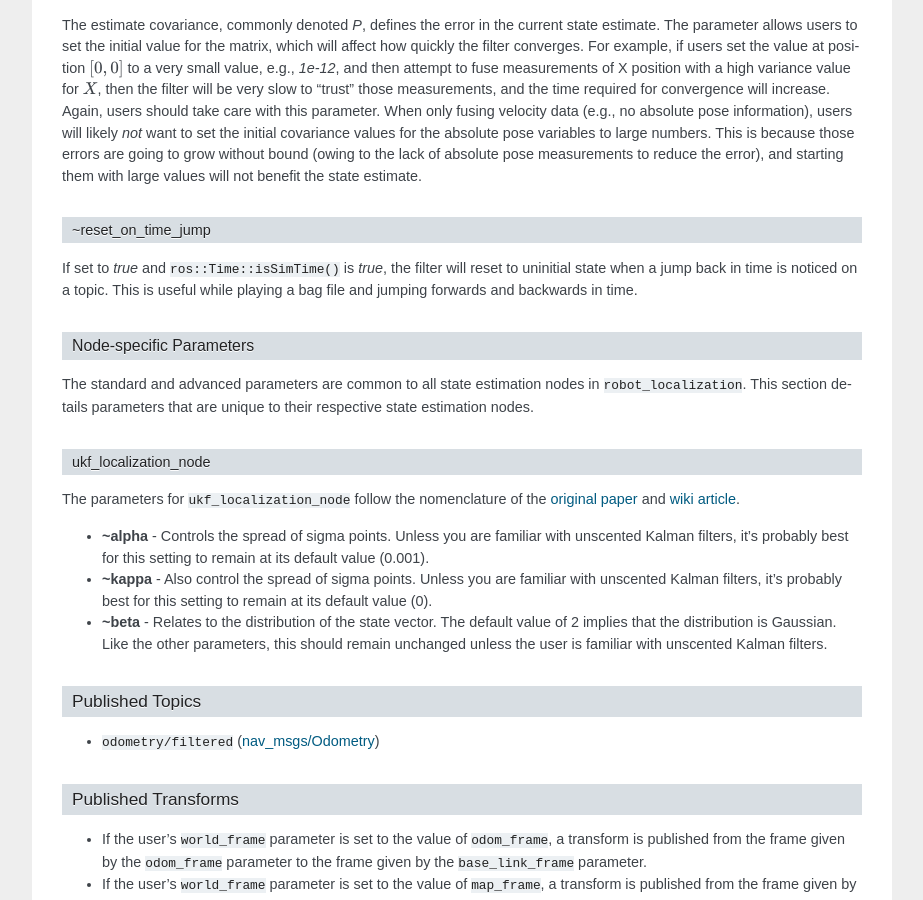
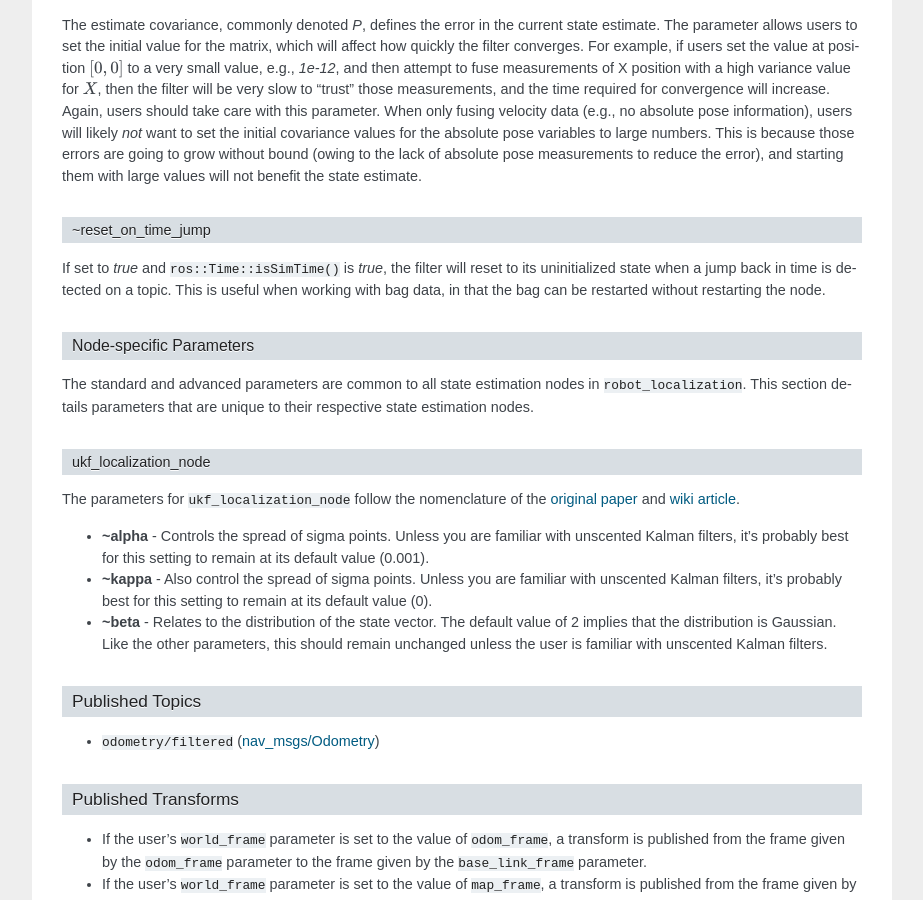
Before and after one commit to cra-ros-pkg/robot_localization, a Sphinx documentation site: the page built from doc/state_estimation_nodes.rst, in a window 1280 px wide and 900 px high, scrolled down 7636 px. Shown: the whole window, without its empty margins (318-1241 px from the left). Built offline with Sphinx 7.4.7, drawn with Linux system fonts in a browser that asks for light colours; the version number could not be read and is left out.

Commit message:
Updating documentation

```diff
--- a/doc/state_estimation_nodes.rst
+++ b/doc/state_estimation_nodes.rst
@@ -284,8 +284,7 @@ The estimate covariance, commonly denoted *P*, defines the error in the current
 
 ~reset_on_time_jump
 ^^^^^^^^^^^^^^^^^^^
-If set to *true* and ``ros::Time::isSimTime()`` is *true*, the filter will reset to uninitial state when a jump back in time is noticed on a topic.
-This is useful while playing a bag file and jumping forwards and backwards in time.
+If set to *true* and ``ros::Time::isSimTime()`` is *true*, the filter will reset to its uninitialized state when a jump back in time is detected on a topic. This is useful when working with bag data, in that the bag can be restarted without restarting the node.
 
 Node-specific Parameters
 ------------------------
```
